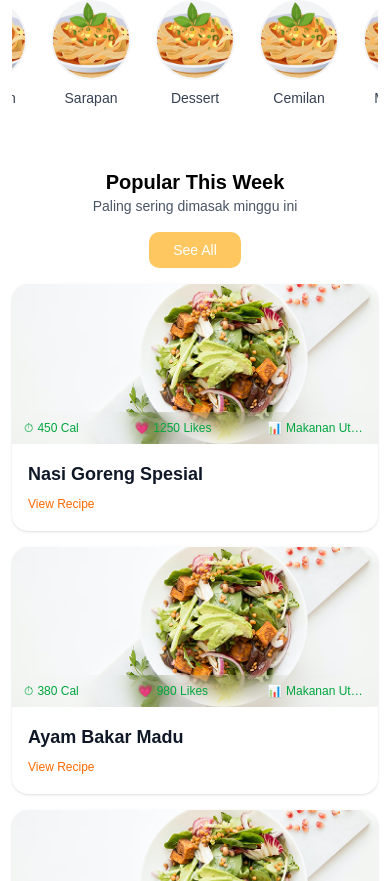
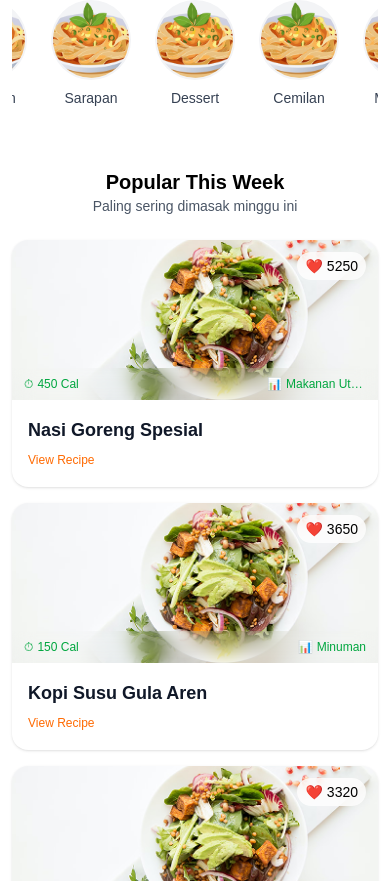
Before and after one commit to vskirani/Recipedia, a React (Vite) app: page / in a window 390 px wide. Shown: the part 603-1484 px from the top of the page. Built offline with nearby package versions, Linux system fonts and the light colour scheme.

Commit message:
add popular menu section

```diff
--- a/src/components/ProductCard.jsx
+++ b/src/components/ProductCard.jsx
@@ -9,6 +9,10 @@ export default function ProductCard({ item }) {
           className="w-full h-40 sm:h-48 md:h-56 object-cover"
         />
 
+        <div className="absolute top-3 right-3 bg-white/80 backdrop-blur px-2 py-1 rounded-full text-sm">
+          ❤️ {item.likes}
+        </div>
+
         <div className="absolute bottom-0 left-0 w-full">
           <div className="px-3 sm:px-4 py-2
                           backdrop-blur-[10px]
@@ -16,9 +20,6 @@ export default function ProductCard({ item }) {
 
             <div className="flex items-center gap-1 text-green-600">
               ⏱ <span>{item.calories} Cal</span>
-            </div>
-            <div className="flex items-center gap-1 text-green-600">
-              💗 <span>{item.likes} Likes</span>
             </div>
             <div className="flex items-center gap-1 text-green-600 font-medium">
               📊 <span className="truncate max-w-[80px] sm:max-w-none">{item.category}</span>
--- a/src/data/products.js
+++ b/src/data/products.js
@@ -8,7 +8,7 @@ export const products = [
     title: "Nasi Goreng Spesial",
     category: "Makanan Utama",
     cookTime: 25,
-    likes: 1250,
+    likes: 5250,
     deskription: "Nasi goreng dengan telur, ayam, dan sayuran segar yang dimasak dengan bumbu rahasia.",
     ingredients: ["Nasi", "Telur", "Ayam", "Sayuran", "Kecap Manis", "Cabai", "Bawang"],
     steps: ["Masak nasi hingga dingin", "Tumis bumbu dan ayam", "Masukkan nasi dan aduk rata", "Tambahkan telur dan sajikan"],
@@ -70,7 +70,7 @@ export const products = [
     title: "Bubur Ayam Komplit",
     category: "Sarapan",
     cookTime: 30,
-    likes: 1320,
+    likes: 3320,
     deskription: "Bubur ayam hangat dengan topping suwiran ayam, cakwe, kerupuk, dan bawang goreng.",
     ingredients: ["Beras", "Ayam", "Cakwe", "Kerupuk", "Bawang Goreng", "Seledri", "Kecap"],
     steps: ["Masak beras hingga menjadi bubur", "Rebus dan suwir ayam", "Siapkan topping", "Sajikan bubur dengan topping"],
--- a/src/pages/HomePage.jsx
+++ b/src/pages/HomePage.jsx
@@ -1,14 +1,14 @@
 import foto1 from "../assets/image/hero.png";
-import ProductList from "../components/ProductList";
 import CategoryList from "../components/CategoryList";
+import ProductCard from "../components/ProductCard";
 import { products } from "../data/products";
 
 
 export default function HomePage() {
-
-  const favoriteProducts = [...products]
+  // Ambil 4 produk dengan likes terbanyak
+  const popularProducts = [...products]
     .sort((a, b) => b.likes - a.likes)
-    .slice(0, 3);
+    .slice(0, 4);
 
   return (
     <main>
@@ -37,6 +37,7 @@ export default function HomePage() {
         />
       </section>
 
+      {/* CATEGORY */}
       <div className="flex flex-col mt-10 sm:mt-10 lg:mt-10">
         <h2 className="font-poppins text-xl sm:text-2xl lg:text-[32px] font-bold mb-6">
           Category
@@ -44,22 +45,17 @@ export default function HomePage() {
         <CategoryList/>
       </div>
 
+    {/* POPULAR */}
       <div className="mt-10 sm:mt-16 lg:mt-20">
-        <div className="flex flex-col sm:flex-row gap-4 sm:gap-0 justify-between items-center sm:items-start">
-          {/* left content */}
-          <div className="flex flex-col text-center sm:text-left">
-            <h2 className="font-poppins text-xl sm:text-2xl lg:text-[32px] font-bold">Popular This Week</h2>
-            <p className="text-sm sm:text-base text-gray-600">Paling sering dimasak minggu ini</p>
-          </div>
 
-          <button className="bg-primary text-white py-2 px-6 sm:px-8 rounded-[10px] font-poppins font-medium text-sm sm:text-base">
-            See All
-          </button>
+        <div className="flex flex-col text-center sm:text-left">
+          <h2 className="font-poppins text-xl sm:text-2xl lg:text-[32px] font-bold">Popular This Week</h2>
+          <p className="text-sm sm:text-base text-gray-600">Paling sering dimasak minggu ini</p>
         </div>
 
-        <div className="grid grid-cols-1 md:grid-cols-3 gap-6">
-          {favoriteProducts.map((item) => (
-            <ProductList key={item.id} item={item} />
+        <div className="grid grid-cols-1 sm:grid-cols-2 lg:grid-cols-4 gap-4 sm:gap-6 mt-6">
+          {popularProducts.map((item) => (
+            <ProductCard key={item.id} item={item} />
           ))}
         </div>
       </div>
```
